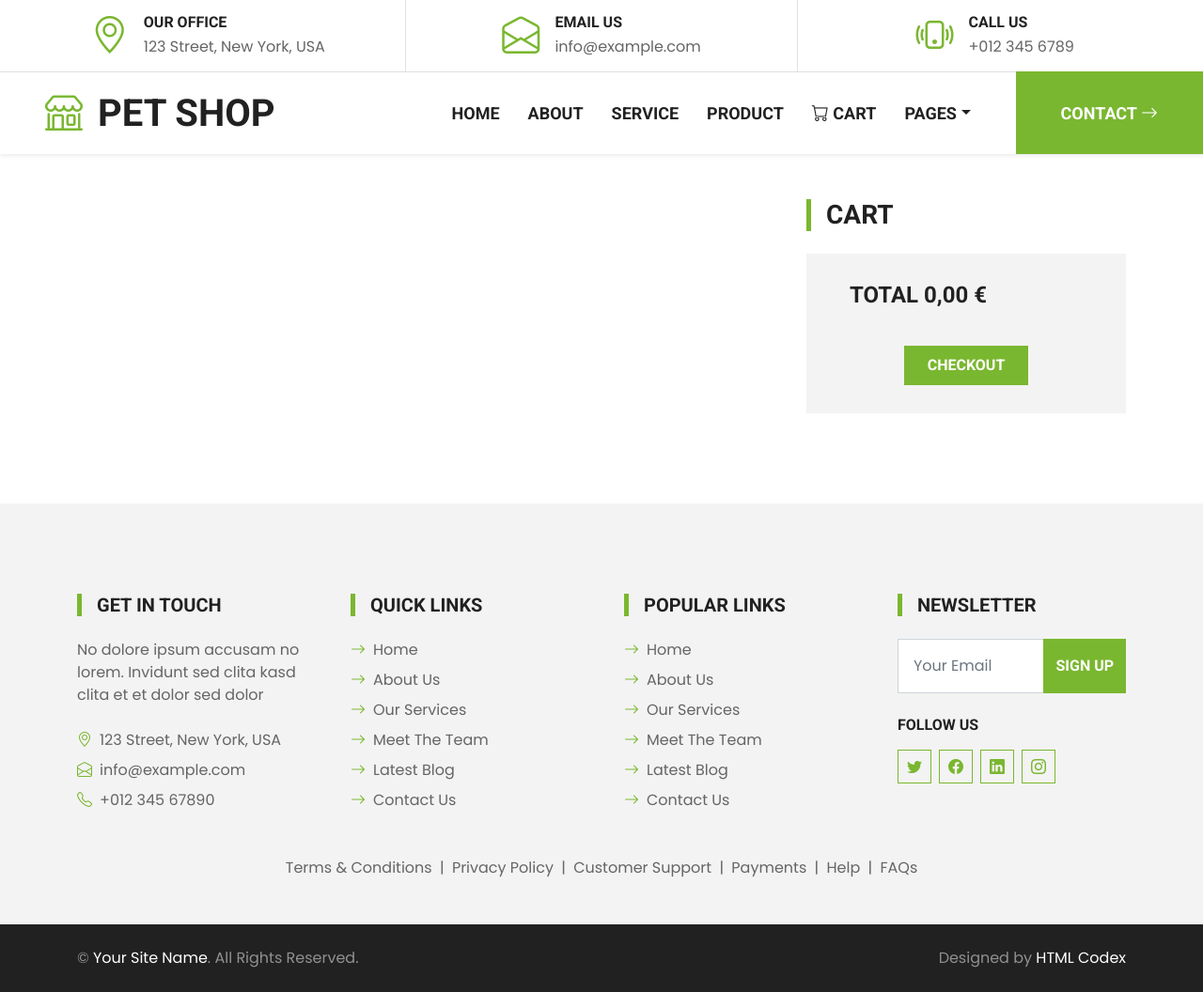
After one commit to StefanKostenko/symfony-tienda, a Symfony app: template symfony-tienda/templates/page/cart.html.twig in a window 1280 px wide. The commit adds this page. Shown: the whole page at 94% size. Run offline with Twig, Linux system fonts and the light colour scheme; the template is opened without the code that fills it, so the values that code supplies are empty; some libraries are stand-ins or nearby versions.

Commit message:
3.3 fin pagina carrito hecha

```diff
--- a/symfony-tienda/src/Controller/CartController.php
+++ b/symfony-tienda/src/Controller/CartController.php
@@ -42,7 +42,7 @@ class CartController extends AbstractController
             $items[] = $item;
         }
 
-        return $this->render('cart/index.html.twig', ['items' => $items, 'totalCart' => $totalCart]);
+        return $this->render('page/cart.html.twig', ['items' => $items, 'totalCart' => $totalCart]);
     }
     #[Route('/add/{id}', name: 'cart_add', methods: ['GET', 'POST'], requirements: ['id' => '\d+'])]
     public function cart_add(int $id): Response
@@ -63,4 +63,6 @@ class CartController extends AbstractController
         return new JsonResponse($data, Response::HTTP_OK);
 
     }
+
+
 }
--- /dev/null
+++ b/symfony-tienda/templates/page/cart.html.twig
@@ -0,0 +1,34 @@
+{% extends 'base.html.twig' %}
+{% block title %}Cart{% endblock %}
+{% block body %}
+    <!-- Cart Start -->
+    <div class="container py-5">
+        <div class="row g-5">
+            <!-- Cart list Start -->
+            <div class="col-lg-8">
+               {% for item in items %}
+                    {{ include ('partials/_item.html.twig', {'item' : item}) }}
+                {% endfor %}
+            </div>
+
+            <!-- Cart list End -->
+
+            <!-- Sidebar Start -->
+            <div class="col-lg-4">
+                <!-- Plain Text Start -->
+                <div>
+                    <h3 class="text-uppercase border-start border-5 border-primary ps-3 mb-4">Cart</h3>
+                    <div class="bg-light text-center" style="padding: 30px;">
+                        <div class="d-flex mb-3">
+                                <h4 class="text-uppercase ps-3 mb-4">Total {{totalCart |number_format(2, ',', '.') }} €</h4>
+                        </div>
+                        <a href="" class="btn btn-primary py-2 px-4">Checkout</a>
+                    </div>
+                </div>
+                <!-- Plain Text End -->
+            </div>
+            <!-- Sidebar End -->
+        </div>
+    </div>
+    <!-- Blog End -->
+{% endblock %}
--- a/symfony-tienda/templates/partials/_navigation.html.twig
+++ b/symfony-tienda/templates/partials/_navigation.html.twig
@@ -11,6 +11,7 @@
             <a href="{{ path('about') }}" class="nav-item nav-link {{ (app.request.attributes.get('_route') == 'about')  ? 'active': ''}}">About</a>
             <a href="{{ path('service') }}" class="nav-item nav-link {{ (app.request.attributes.get('_route') == 'service')  ? 'active': ''}}">Service</a>
             <a href="{{ path('product') }}" class="nav-item nav-link {{ (app.request.attributes.get('_route') == 'product')  ? 'active': ''}}">Product</a>
+            <a href="{{ path('app_cart') }}" class="nav-item nav-link {{ (app.request.attributes.get('_route') == 'app_cart')  ? 'active': ''}}"><i class="bi bi-cart"></i> Cart</a>
             <div class="nav-item dropdown">
                 <a href="#" class="nav-link dropdown-toggle" data-bs-toggle="dropdown">Pages</a>
                 <div class="dropdown-menu m-0">
```
Also changed, not shown: symfony-tienda/templates/partials/_item.html.twig (added, +17 -0 lines).
